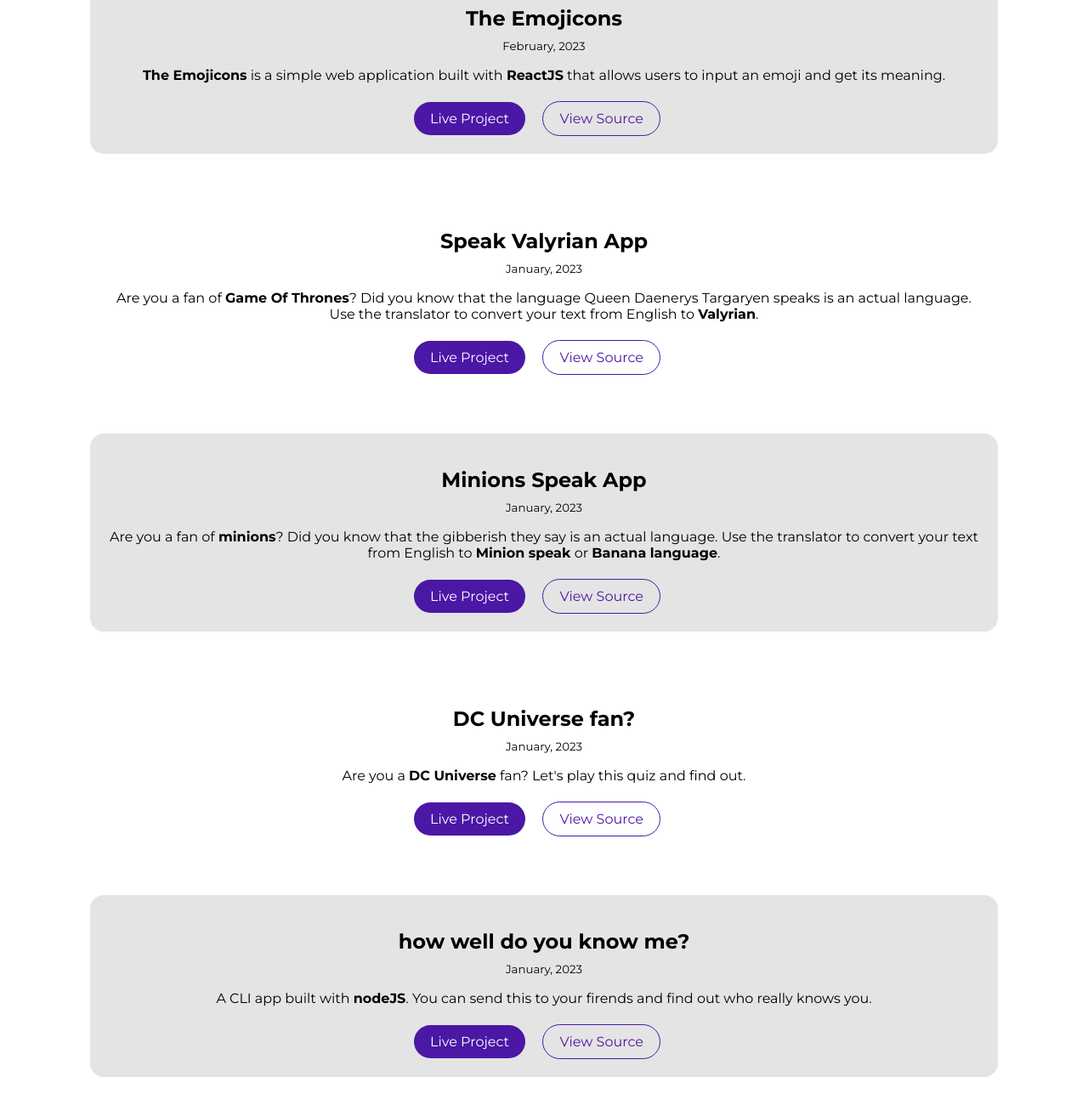
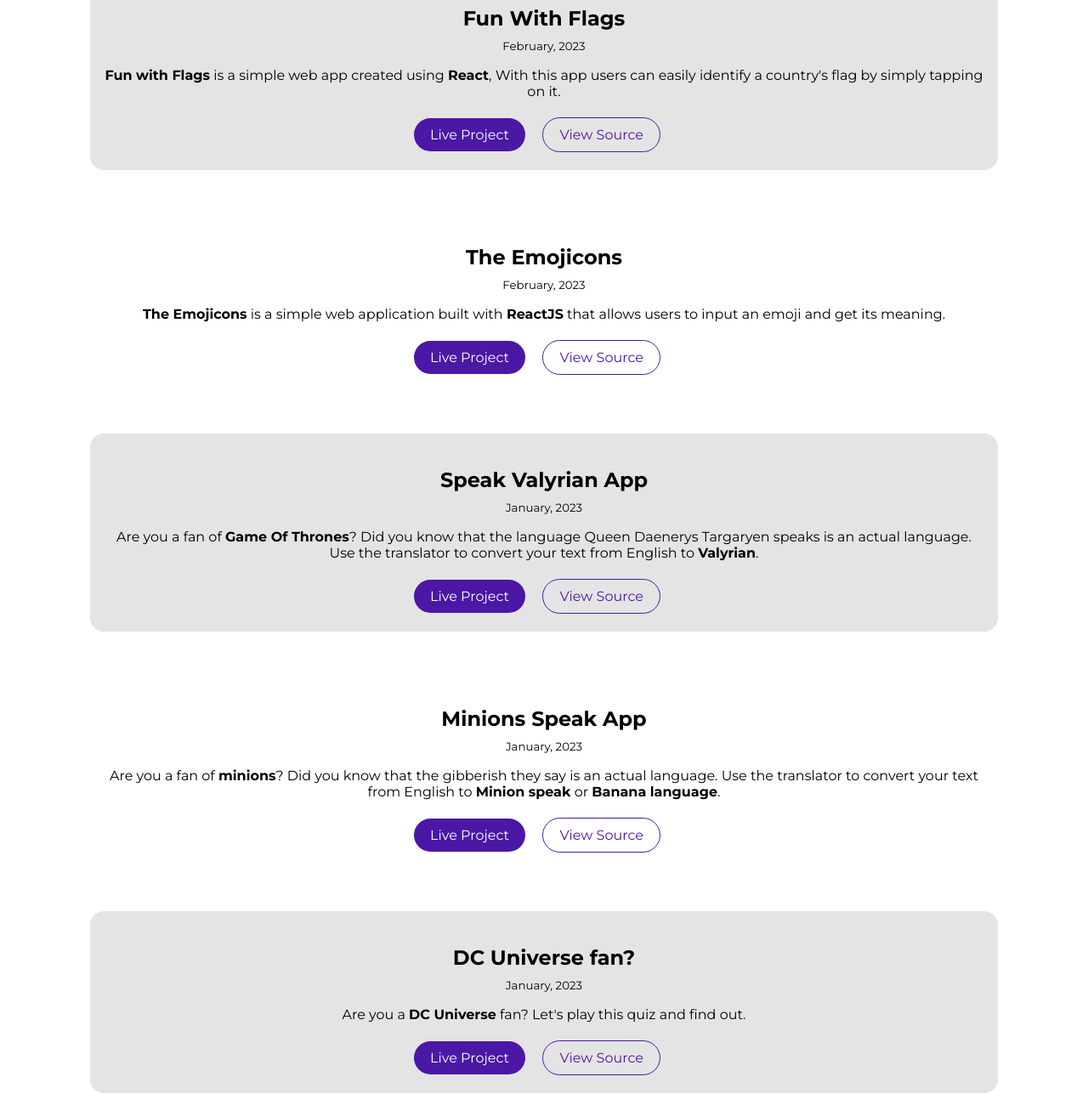
Before and after one commit to shivlloyd/markFour-Portfolio-website, a plain HTML site: page projects.html in a window 1280 px wide. Shown: the part 380-1680 px from the top of the page at 85% size. Drawn offline with Linux system fonts and the light colour scheme.

Commit message:
updated projects.html

```diff
--- a/projects.html
+++ b/projects.html
@@ -28,9 +28,18 @@
     </header>
 
     <ul class="list-non-bullet">
-
         <li>
             <article class="showcase-list container container-center ow">
+                <h1>Fun With Flags</h1>
+                <small>February, 2023</small>
+                <p><strong>Fun with Flags</strong> is a simple web app created using <strong>React</strong>, With this app users can easily identify a country's flag by simply tapping on it.</p>
+
+                <a class="link link-primary" href="https://fun-with-flags-8.netlify.app/" target="_blank">Live Project</a>
+                <a class="link link-secondary" href="https://github.com/shivlloyd/fun-with-flags" target="_blank">View Source</a>
+            </article>
+        </li>
+        <li>
+            <article class="showcase-list container container-center">
                 <h1>The Emojicons</h1>
                 <small>February, 2023</small>
                 <p><strong>The Emojicons</strong> is a simple web application built with <strong>ReactJS</strong> that allows users to input an emoji and get its meaning.</p>
@@ -40,7 +49,7 @@
             </article>
         </li>
         <li>
-            <article class="showcase-list container container-center">
+            <article class="showcase-list container container-center ow">
                 <h1>Speak Valyrian App</h1>
                 <small>January, 2023</small>
                 <p>Are you a fan of <strong>Game Of Thrones</strong>? Did you know that the language Queen Daenerys Targaryen speaks is an actual language. Use the translator to convert your text from English to <strong>Valyrian</strong>.</p>
@@ -50,7 +59,7 @@
             </article>
         </li>
         <li>
-            <article class="showcase-list container container-center ow">
+            <article class="showcase-list container container-center">
                 <h1>Minions Speak App</h1>
                 <small>January, 2023</small>
                 <p>Are you a fan of <strong>minions</strong>? Did you know that the gibberish they say is an actual language. Use the translator to convert your text from English to <strong>Minion speak</strong> or <strong>Banana language</strong>.</p>
@@ -60,7 +69,7 @@
             </article>
         </li>
         <li>
-            <article class="showcase-list container container-center">
+            <article class="showcase-list container container-center ow">
                 <h1>DC Universe fan?</h1>
                 <small>January, 2023</small>
                 <p>Are you a <strong>DC Universe</strong> fan? Let's play this quiz and find out.</p>
@@ -70,7 +79,7 @@
             </article>
         </li>
         <li>
-            <article class="showcase-list container container-center ow">
+            <article class="showcase-list container container-center">
                 <h1>how well do you know me?</h1>
                 <small>January, 2023</small>
                 <p>A CLI app built with <strong>nodeJS</strong>. You can send this to your firends and find out who really knows you.</p>
```
